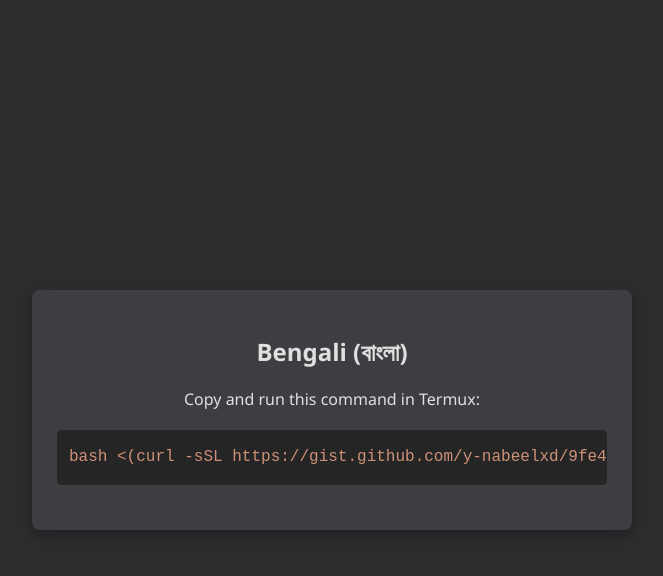
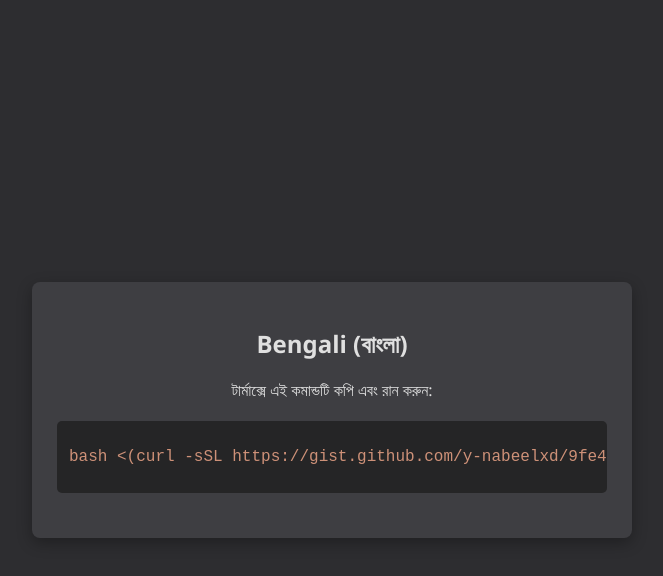
Before and after one commit to y-nabeelxd/levanter-installer, a plain HTML site: page index.html in a window 1280 px wide. Both pictures are taken after a click on the button "Bengali (বাংলা)". Shown: the whole page, without its empty margins (308-971 px from the left). Drawn offline with Linux system fonts and the light colour scheme.

Commit message:
Translation Added

```diff
--- a/index.html
+++ b/index.html
@@ -132,12 +132,12 @@
 
         <div id="commandDialog" class="dialog">
             <h2 id="selectedLanguage"></h2>
-            <p>Copy and run this command in Termux:</p>
+            <p id="instructionText"></p>
             <div class="command-container">
                 <code class="command" id="commandText"></code>
-                <button class="copy-btn" id="copyBtn">Copy</button>
+                <button class="copy-btn" id="copyBtn"></button>
             </div>
-            <p class="copy-message" id="copyMessage">Copy and paste this command to Termux. After installation you will see `root@localhost` in your screen. Then paste this command again.</p>
+            <p class="copy-message" id="copyMessage"></p>
         </div>
     </div>
 
@@ -149,20 +149,73 @@
             const commandText = document.getElementById('commandText');
             const copyBtn = document.getElementById('copyBtn');
             const copyMessage = document.getElementById('copyMessage');
+            const instructionText = document.getElementById('instructionText');
             const container = document.querySelector('.container');
             const title = document.querySelector('h1');
             const languageGrid = document.querySelector('.language-grid');
+
+            const translations = {
+                english: {
+                    instruction: "Copy and run this command in Termux:",
+                    copyBtn: "Copy",
+                    message: "Copy and paste this command to Termux. After installation you will see `root@localhost` in your screen. Then paste this command again."
+                },
+                bengali: {
+                    instruction: "টার্মাক্সে এই কমান্ডটি কপি এবং রান করুন:",
+                    copyBtn: "কপি করুন",
+                    message: "এই কমান্ডটি টার্মাক্সে কপি এবং পেস্ট করুন। ইনস্টলেশন শেষে আপনি আপনার স্ক্রিনে `root@localhost` দেখতে পাবেন। তারপর আবার এই কমান্ডটি পেস্ট করুন।"
+                },
+                spanish: {
+                    instruction: "Copia y ejecuta este comando en Termux:",
+                    copyBtn: "Copiar",
+                    message: "Copia y pega este comando en Termux. Después de la instalación verás `root@localhost` en tu pantalla. Luego pega este comando nuevamente."
+                },
+                hindi: {
+                    instruction: "टर्मक्स में इस कमांड को कॉपी और रन करें:",
+                    copyBtn: "कॉपी करें",
+                    message: "इस कमांड को टर्मक्स में कॉपी और पेस्ट करें। इंस्टालेशन के बाद आप अपनी स्क्रीन पर `root@localhost` देखेंगे। फिर इस कमांड को फिर से पेस्ट करें।"
+                },
+                indonesian: {
+                    instruction: "Salin dan jalankan perintah ini di Termux:",
+                    copyBtn: "Salin",
+                    message: "Salin dan tempel perintah ini ke Termux. Setelah instalasi Anda akan melihat `root@localhost` di layar Anda. Kemudian tempel perintah ini lagi."
+                },
+                urdu: {
+                    instruction: "ٹریمکس میں یہ کمانڈ کاپی اور رن کریں:",
+                    copyBtn: "کاپی کریں",
+                    message: "اس کمانڈ کو ٹریمکس میں کاپی اور پیسٹ کریں۔ انسٹالیشن کے بعد آپ اپنی اسکرین پر `root@localhost` دیکھیں گے۔ پھر یہ کمانڈ دوبارہ پیسٹ کریں۔"
+                },
+                turkish: {
+                    instruction: "Termux'ta bu komutu kopyalayın ve çalıştırın:",
+                    copyBtn: "Kopyala",
+                    message: "Bu komutu Termux'a kopyalayıp yapıştırın. Kurulumdan sonra ekranda `root@localhost` göreceksiniz. Ardından bu komutu tekrar yapıştırın."
+                },
+                french: {
+                    instruction: "Copiez et exécutez cette commande dans Termux :",
+                    copyBtn: "Copier",
+                    message: "Copiez et collez cette commande dans Termux. Après l'installation, vous verrez `root@localhost` à l'écran. Collez ensuite cette commande à nouveau."
+                },
+                russian: {
+                    instruction: "Скопируйте и выполните эту команду в Termux:",
+                    copyBtn: "Копировать",
+                    message: "Скопируйте и вставьте эту команду в Termux. После установки вы увидите `root@localhost` на экране. Затем снова вставьте эту команду."
+                }
+            };
 
             languageBtns.forEach(btn => {
                 btn.addEventListener('click', function() {
                     const lang = this.getAttribute('data-lang');
                     const command = this.getAttribute('data-command');
+                    const langName = this.textContent;
 
                     title.style.display = 'none';
                     languageGrid.style.display = 'none';
 
-                    selectedLanguage.textContent = this.textContent;
+                    selectedLanguage.textContent = langName;
+                    instructionText.textContent = translations[lang].instruction;
                     commandText.textContent = command;
+                    copyBtn.textContent = translations[lang].copyBtn;
+                    copyMessage.textContent = translations[lang].message;
                     commandDialog.style.display = 'block';
                 });
             });
@@ -173,7 +226,6 @@
                 navigator.clipboard.writeText(command).then(() => {
                     copyMessage.style.display = 'block';
 
-                    // Hide message after 5 seconds
                     setTimeout(() => {
                         copyMessage.style.display = 'none';
                     }, 5000);
```
